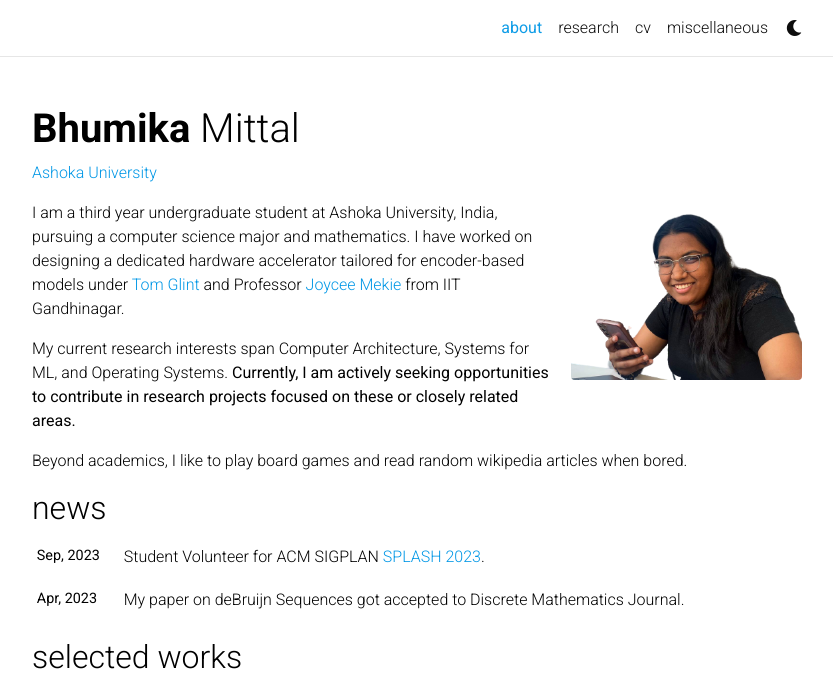
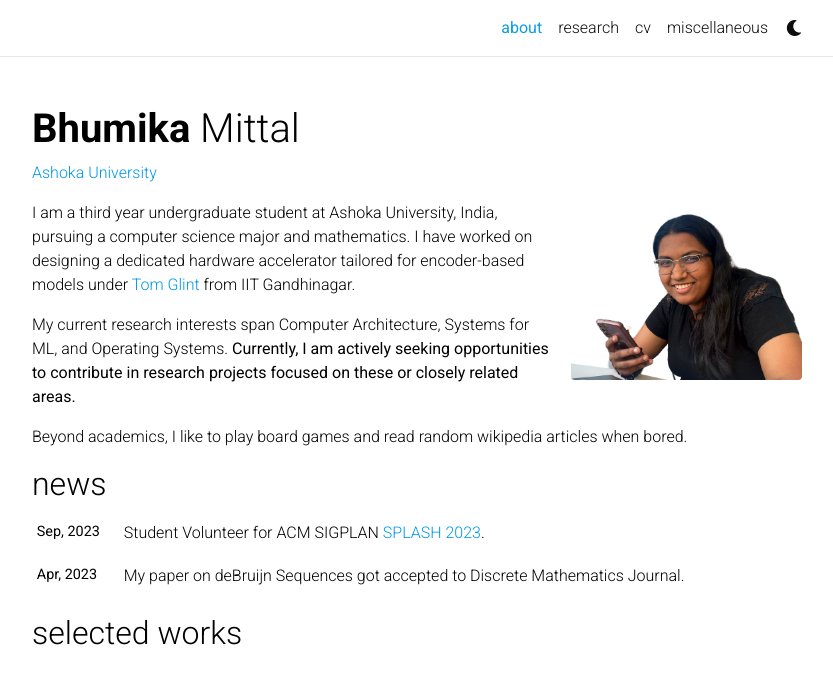
Before and after one commit to bhumikamittal7/bhumikamittal7.github.io, a Jekyll site: the page built from _pages/about.md, in a window 1280 px wide and 1074 px high, cut to the strip 0-680 px from the top of the window. Shown: the whole strip, without its empty margins (223-1056 px from the left). Built offline with Jekyll 4.4.1, drawn with Linux system fonts in a browser that asks for light colours; comment, search, counter and statistics services are not loaded; a style sheet for code colours, icons or effects is not loaded.

Commit message:
minute change

```diff
--- a/_pages/about.md
+++ b/_pages/about.md
@@ -18,7 +18,7 @@ selected_papers: true # includes a list of papers marked as "selected={true}"
 social: true  # includes social icons at the bottom of the page
 ---
 
-I am a third year undergraduate student at Ashoka University, India, pursuing a computer science major and mathematics. I have worked on designing a dedicated hardware accelerator tailored for encoder-based models under [Tom Glint](https://sites.google.com/view/tomglint/home) and Professor [Joycee Mekie](https://joycee.people.iitgn.ac.in/) from IIT Gandhinagar.
+I am a third year undergraduate student at Ashoka University, India, pursuing a computer science major and mathematics. I have worked on designing a dedicated hardware accelerator tailored for encoder-based models under [Tom Glint](https://sites.google.com/view/tomglint/home) from IIT Gandhinagar.
 
 My current research interests span Computer Architecture, Systems for ML, and Operating Systems. <b>Currently, I am actively seeking opportunities to contribute in research projects focused on these or closely related areas. </b>
 
```
